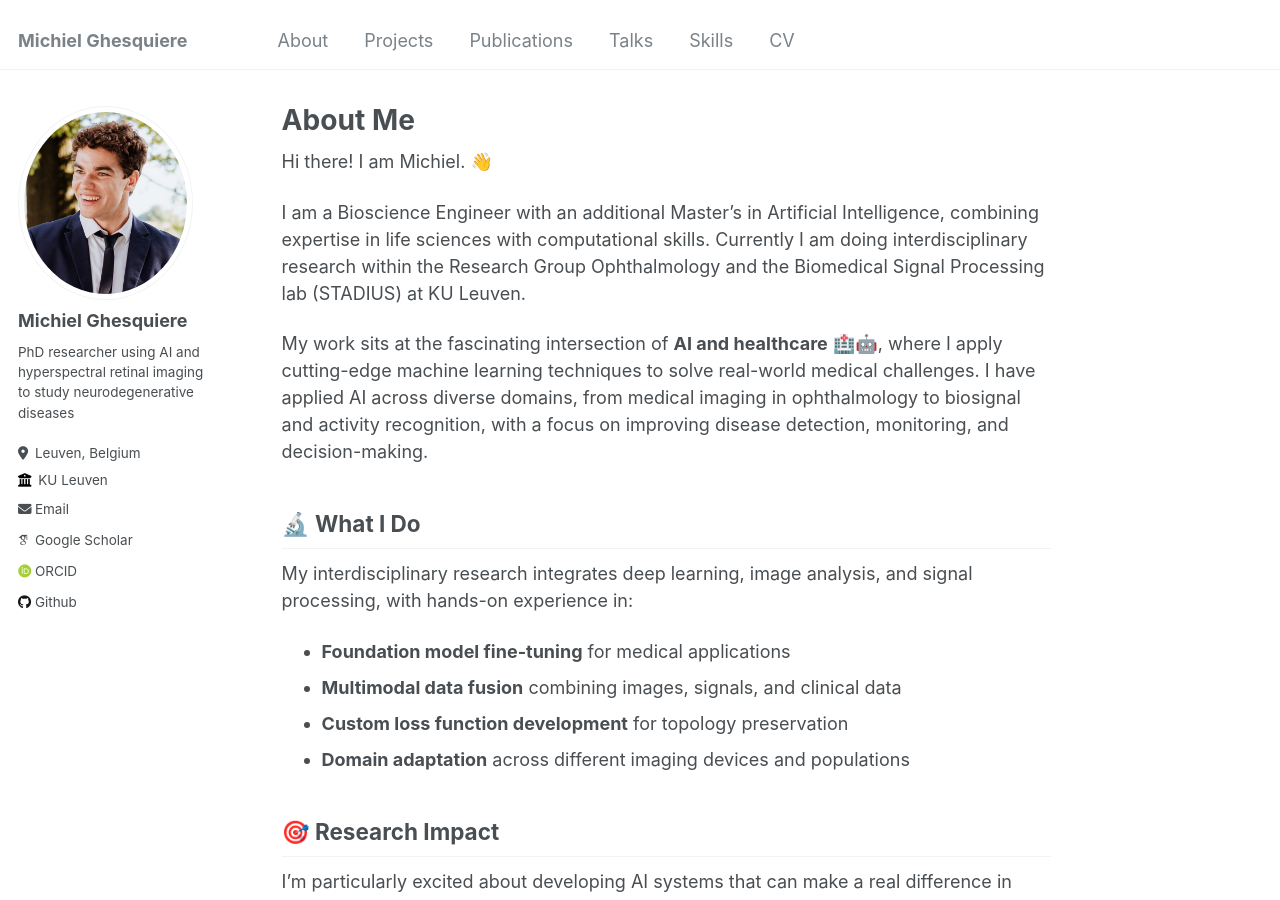
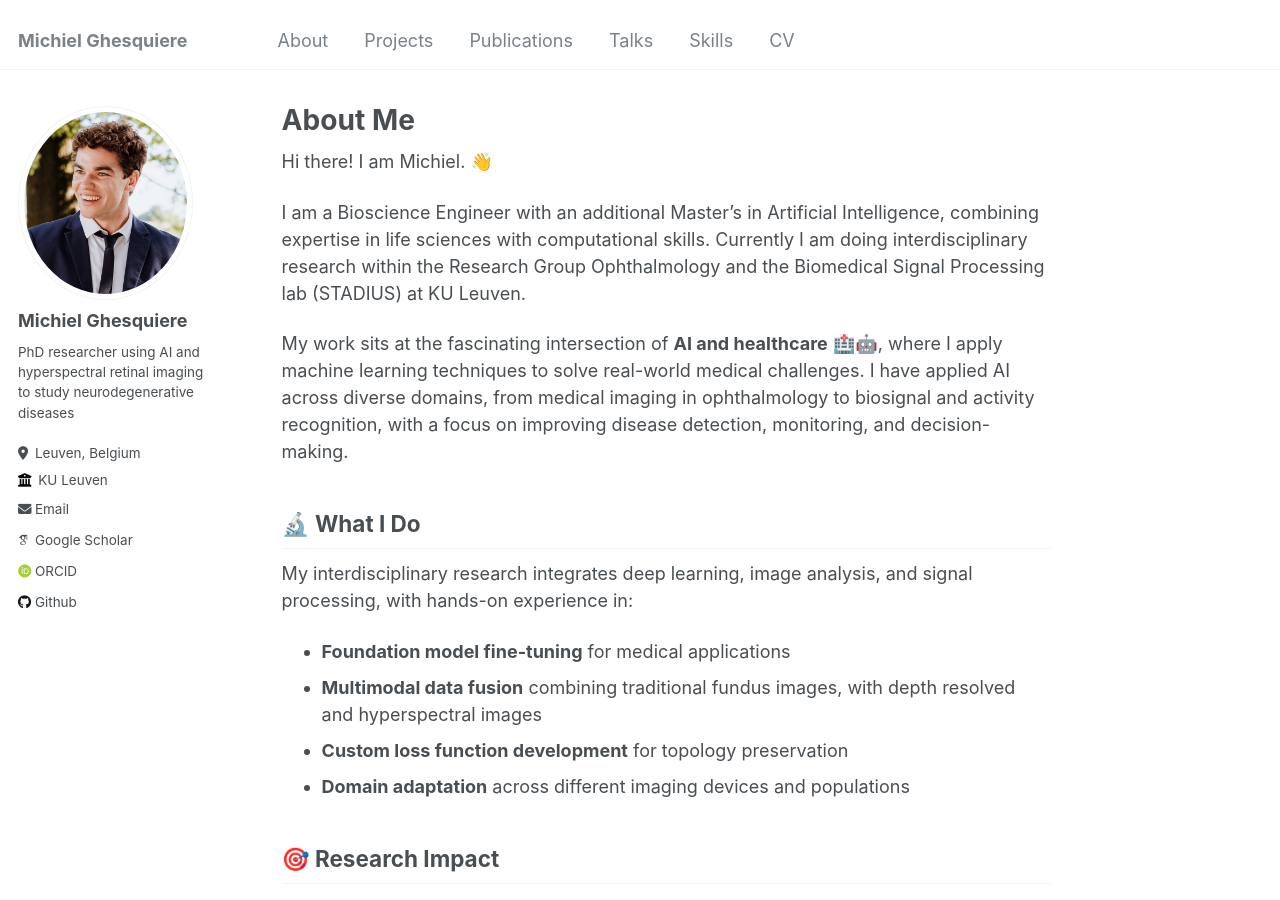
Before and after one commit to MichielGhesquiere/MichielGhesquiere.github.io, a Jekyll site: the page built from _pages/about.md, in a window 1280 px wide and 900 px high. Built offline with Jekyll 4.4.1, drawn with Linux system fonts in a browser that asks for light colours; some web fonts are replaced.

Commit message:
minor update in about

```diff
--- a/_pages/about.md
+++ b/_pages/about.md
@@ -11,13 +11,13 @@ Hi there! I am Michiel. 👋
 
 I am a Bioscience Engineer with an additional Master's in Artificial Intelligence, combining expertise in life sciences with computational skills. Currently I am doing interdisciplinary research within the Research Group Ophthalmology and the Biomedical Signal Processing lab (STADIUS) at KU Leuven.
 
-My work sits at the fascinating intersection of **AI and healthcare** 🏥🤖, where I apply cutting-edge machine learning techniques to solve real-world medical challenges. I have applied AI across diverse domains, from medical imaging in ophthalmology to biosignal and activity recognition, with a focus on improving disease detection, monitoring, and decision-making.
+My work sits at the fascinating intersection of **AI and healthcare** 🏥🤖, where I apply machine learning techniques to solve real-world medical challenges. I have applied AI across diverse domains, from medical imaging in ophthalmology to biosignal and activity recognition, with a focus on improving disease detection, monitoring, and decision-making.
 
 ## 🔬 What I Do
 
 My interdisciplinary research integrates deep learning, image analysis, and signal processing, with hands-on experience in:
 - **Foundation model fine-tuning** for medical applications
-- **Multimodal data fusion** combining images, signals, and clinical data
+- **Multimodal data fusion** combining traditional fundus images, with depth resolved and hyperspectral images
 - **Custom loss function development** for topology preservation
 - **Domain adaptation** across different imaging devices and populations
 
```
